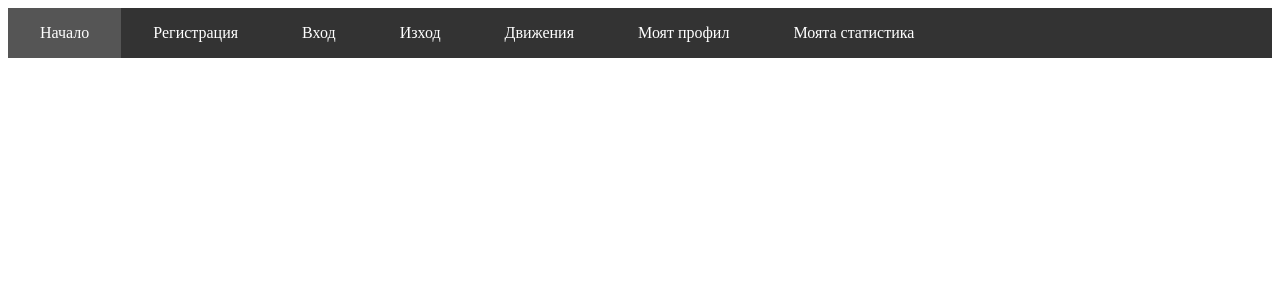
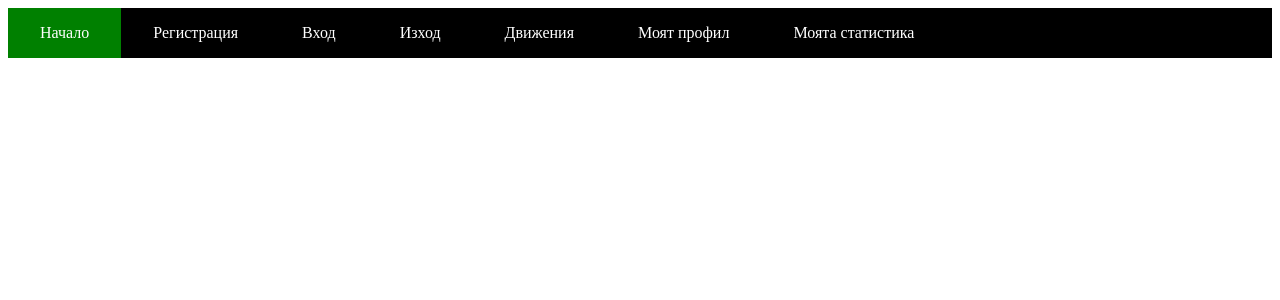
Before and after one commit to lenzarata93/RATE, a React (Vite) app in the folder client/betStat/: page / in a window 1280 px wide. In both pictures the pointer is over the link "Начало". Shown: the top 300 px of the page. Built offline with nearby package versions, Linux system fonts and the light colour scheme.

Commit message:
Update Navigation.module.css
correction on CSS for navigation component

```diff
--- a/client/betStat/src/components/Navigation.module.css
+++ b/client/betStat/src/components/Navigation.module.css
@@ -1,10 +1,10 @@
 
 nav {
-    background-color: #333;
+    background-color:black;
   }
 
   ul {
-    list-style: none;
+    list-style:none;
     padding: 0;
     margin: 0;
     display: flex;
@@ -23,5 +23,5 @@ nav {
   }
 
   a:hover {
-    background-color: #555;
+    background-color: green;
   }
```
